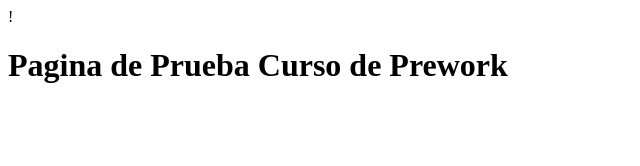
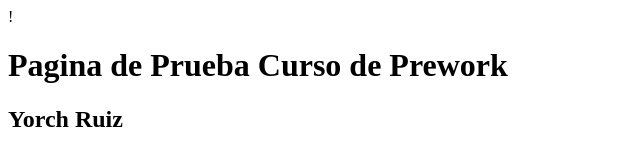
Before and after one commit to YorchRuiz/ProjectsPreworkYorch, a plain HTML site: page index.html in a window 1280 px wide. Shown: the whole page, without its empty margins (0-640 px from the left). Drawn offline with Linux system fonts and the light colour scheme.

Commit message:
Adicion del Nombre del autor.

```diff
--- a/index.html
+++ b/index.html
@@ -10,6 +10,7 @@
     </head>
     <body>
         <h1>Pagina de Prueba Curso de Prework</h1>
+        <h2>Yorch Ruiz</h2>
         <script src="" async defer></script>
     </body>
 </html>
```
